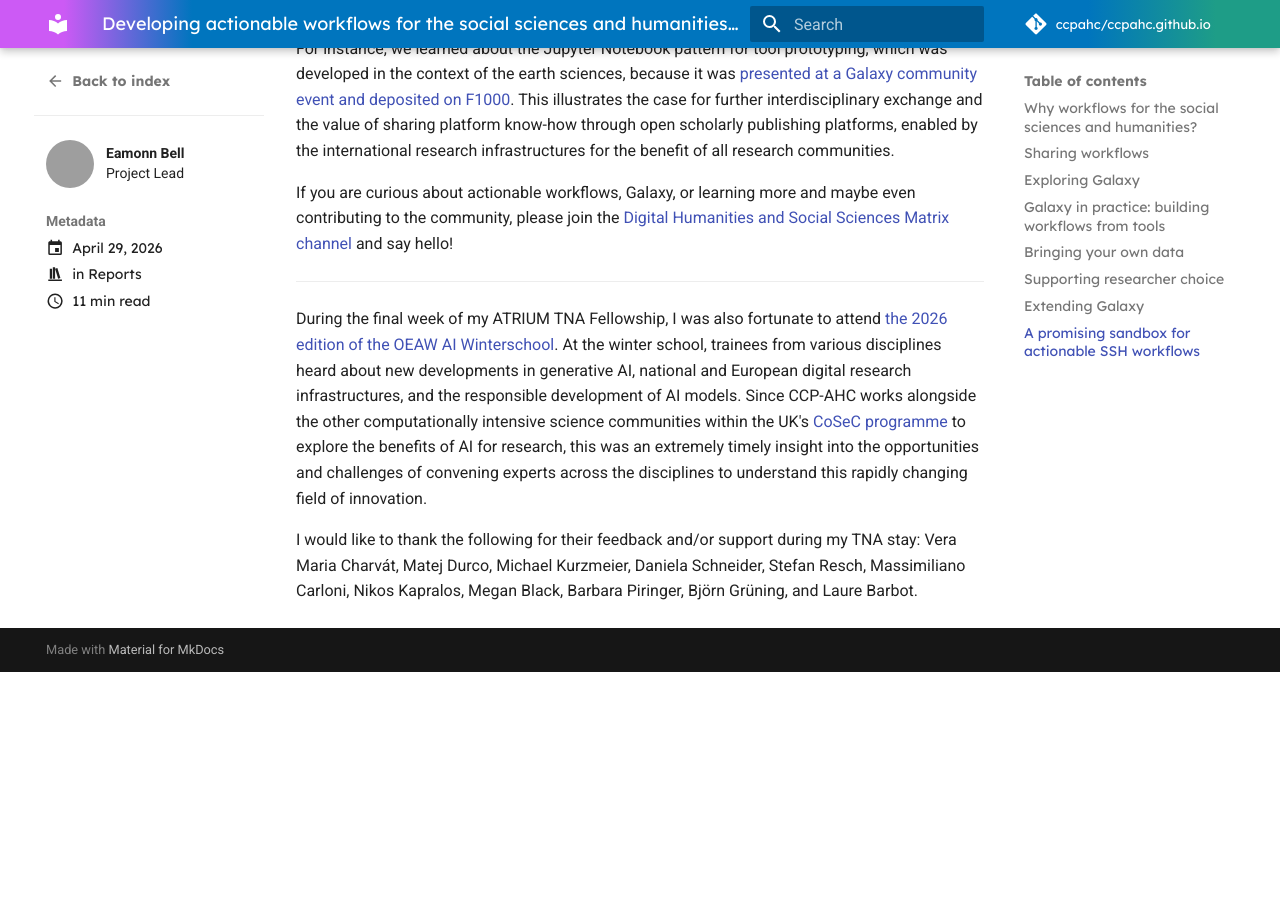
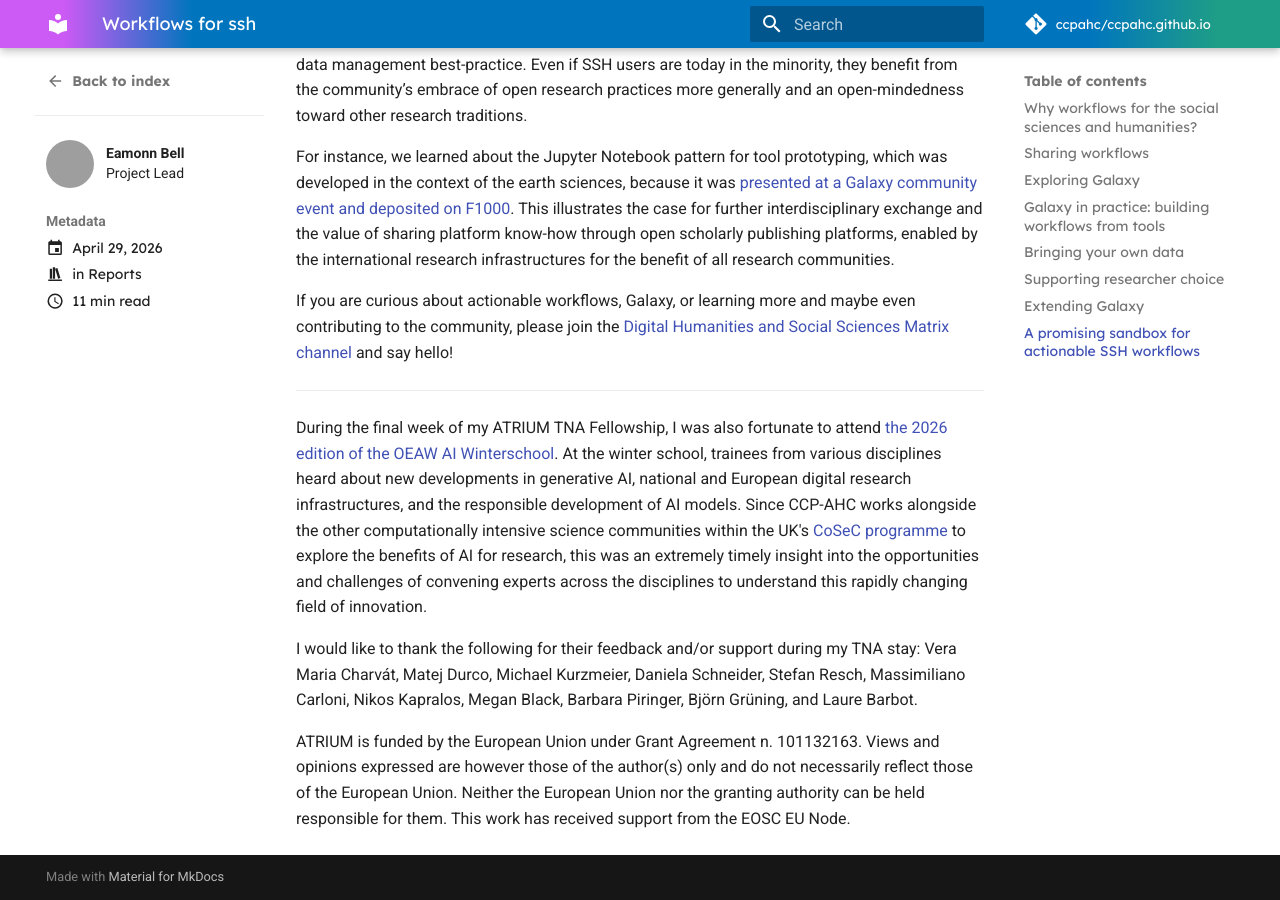
Before and after one commit to ccpahc/ccpahc.github.io, an MkDocs documentation site: the page built from docs/blog/posts/workflows-for-ssh.md, in a window 1280 px wide and 900 px high, scrolled down 7111 px. Built offline with MkDocs 1.6.1 and Material for MkDocs 9.7.7, drawn with Linux system fonts in a browser that asks for light colours; comment, search, counter and statistics services are not loaded; before the commit the page ends 7783 px from its top, so only the background shows below that; some of the changed text lies outside the part shown; grey boxes are pictures that could not be loaded.

Commit message:
Update workflows-for-ssh.md with additional information
Added funding acknowledgment and blog source links.

```diff
--- a/docs/blog/posts/workflows-for-ssh.md
+++ b/docs/blog/posts/workflows-for-ssh.md
@@ -11,6 +11,8 @@
 authors:
   - eamonn
 ---
+
+This report was first prepared for the [ATRIUM TNA blog](https://www.atrium-research.eu/blog/), and also appears online at [https://www.atrium-research.eu/blog/developing-actionable-workflows-for-the-social-sciences-and-humanities-with-galaxy-a-report-on-a-tna-visit-to-acdh-vienna/](https://www.atrium-research.eu/blog/developing-actionable-workflows-for-the-social-sciences-and-humanities-with-galaxy-a-report-on-a-tna-visit-to-acdh-vienna/).
 
 # Developing actionable workflows for the social sciences and humanities with Galaxy
 
@@ -124,3 +126,5 @@
 During the final week of my ATRIUM TNA Fellowship, I was also fortunate to attend [the 2026 edition of the OEAW AI Winterschool](https://indico.global/event/15854/overview). At the winter school, trainees from various disciplines heard about new developments in generative AI, national and European digital research infrastructures, and the responsible development of AI models. Since CCP-AHC works alongside the other computationally intensive science communities within the UK's [CoSeC programme](https://www.cosec.ac.uk/) to explore the benefits of AI for research, this was an extremely timely insight into the opportunities and challenges of convening experts across the disciplines to understand this rapidly changing field of innovation.
 
 I would like to thank the following for their feedback and/or support during my TNA stay: Vera Maria Charvát, Matej Durco, Michael Kurzmeier, Daniela Schneider, Stefan Resch, Massimiliano Carloni, Nikos Kapralos, Megan Black, Barbara Piringer, Björn Grüning, and Laure Barbot.
+
+ATRIUM is funded by the European Union under Grant Agreement n. 101132163. Views and opinions expressed are however those of the author(s) only and do not necessarily reflect those of the European Union. Neither the European Union nor the granting authority can be held responsible for them. This work has received support from the EOSC EU Node.
```
